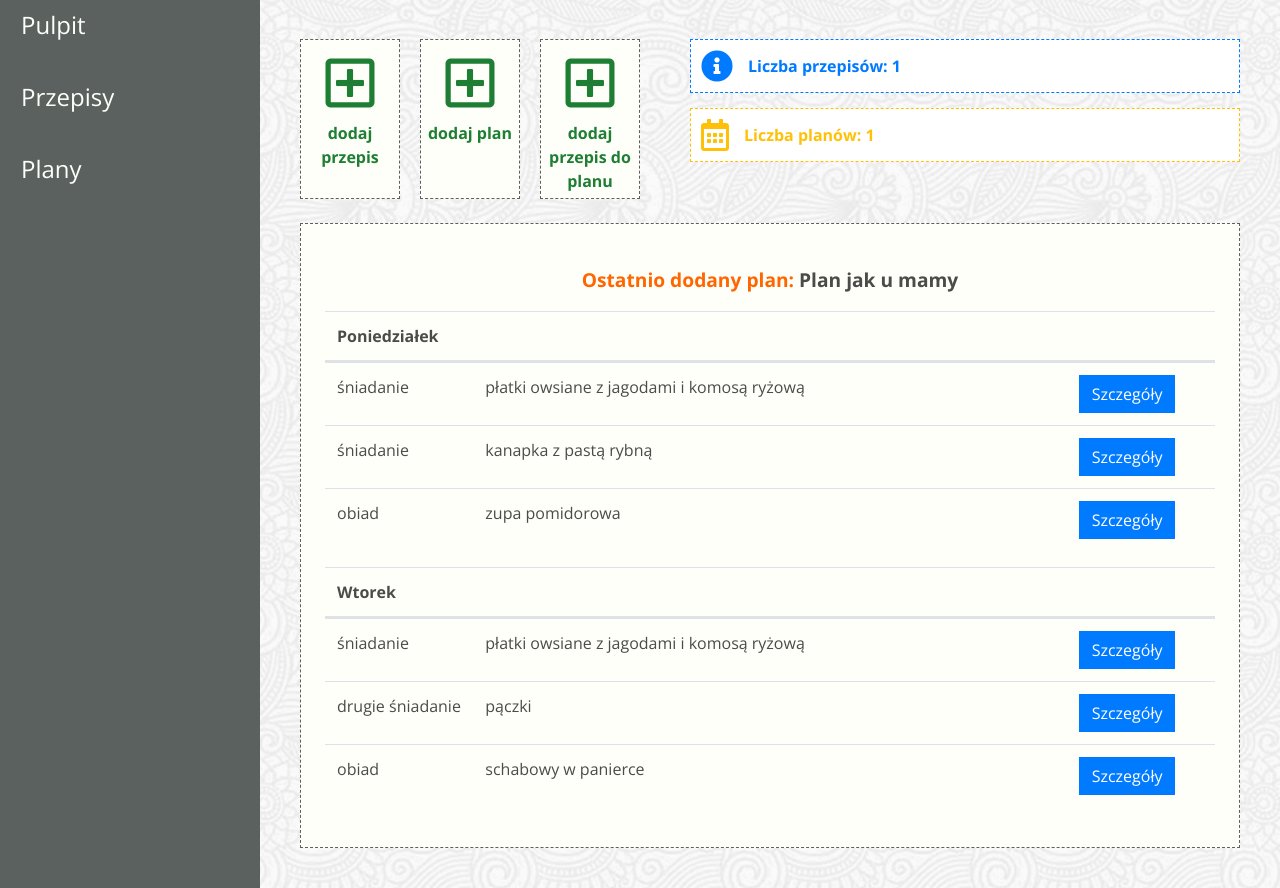
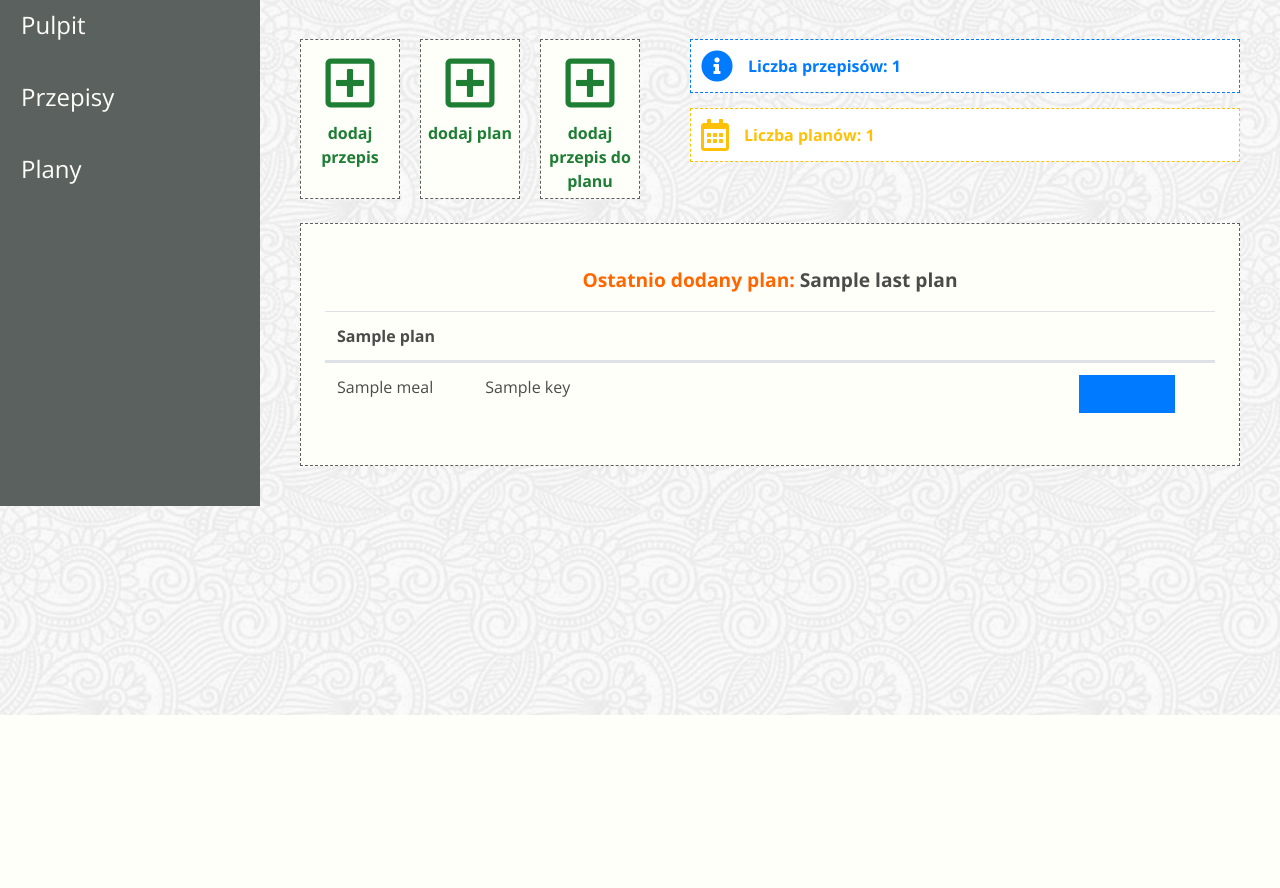
Before and after one commit to Luba-dotcam/Jedzonko, a Django app: template jedzonko/templates/dashboard.html in a window 1280 px wide. Shown: the part 85-973 px from the top of the page. After the commit the page ends 800 px from the top, so only its background shows below. Run offline with Django 3.2, Linux system fonts and the light colour scheme; the template is opened without the code that fills it: most values are stand-ins (such as "Sample title", 1, 10 or a date in 2020); some libraries are stand-ins or nearby versions; some web fonts are replaced.

Commit message:
Add LastPlan and url Details Recipe

```diff
--- a/jedzonko/templates/dashboard.html
+++ b/jedzonko/templates/dashboard.html
@@ -36,59 +36,30 @@
                 </div>
                 <div class="m-4 p-4 border-dashed">
                     <h2 class="dashboard-content-title">
-                        <span>Ostatnio dodany plan:</span> Plan jak u mamy
+                        <span>Ostatnio dodany plan:</span> {{ last_plan.name }}
                     </h2>
                     <table class="table">
+                        {% for plan, orders in plans.items %}
                         <thead>
                             <tr class="d-flex">
-                                <th class="col-2">Poniedziałek</th>
+                                <th class="col-2">{{ plan }}</th>
                                 <th class="col-8"></th>
                                 <th class="col-2"></th>
                             </tr>
                         </thead>
                         <tbody>
-                            <tr class="d-flex">
-                                <td class="col-2">śniadanie</td>
-                                <td class="col-8">płatki owsiane z jagodami i komosą ryżową</td>
-                                <td class="col-2"><button type="button" class="btn btn-primary rounded-0">Szczegóły</button></td>
-                            </tr>
-                            <tr class="d-flex">
-                                <td class="col-2">śniadanie</td>
-                                <td class="col-8">kanapka z pastą rybną</td>
-                                <td class="col-2"><button type="button" class="btn btn-primary rounded-0">Szczegóły</button></td>
-                            </tr>
-                            <tr class="d-flex">
-                                <td class="col-2">obiad</td>
-                                <td class="col-8">zupa pomidorowa</td>
-                                <td class="col-2"><button type="button" class="btn btn-primary rounded-0">Szczegóły</button></td>
-                            </tr>
+                            {% for key in orders.values %}
+
+                                <tr class="d-flex">
+                                    <td class="col-2">{{ key.meal }}</td>
+                                    <td class="col-8">{{ key.recipe_name }}</td>
+                                    <td class="col-2"><button type="button" class="btn btn-primary rounded-0" >
+                                        <a href="{%  url 'recipe-details' key.id_recipe %}">
+                                        Szczegóły</a></button></td>
+                                </tr>
+                            {% endfor %}
                         </tbody>
-                    </table>
-                    <table class="table">
-                        <thead>
-                            <tr class="d-flex">
-                                <th class="col-2">Wtorek</th>
-                                <th class="col-8"></th>
-                                <th class="col-2"></th>
-                            </tr>
-                        </thead>
-                        <tbody>
-                            <tr class="d-flex">
-                                <td class="col-2">śniadanie</td>
-                                <td class="col-8">płatki owsiane z jagodami i komosą ryżową</td>
-                                <td class="col-2"><button type="button" class="btn btn-primary rounded-0">Szczegóły</button></td>
-                            </tr>
-                            <tr class="d-flex">
-                                <td class="col-2">drugie śniadanie</td>
-                                <td class="col-8">pączki</td>
-                                <td class="col-2"><button type="button" class="btn btn-primary rounded-0">Szczegóły</button></td>
-                            </tr>
-                            <tr class="d-flex">
-                                <td class="col-2">obiad</td>
-                                <td class="col-8">schabowy w panierce</td>
-                                <td class="col-2"><button type="button" class="btn btn-primary rounded-0">Szczegóły</button></td>
-                            </tr>
-                        </tbody>
+                        {% endfor %}
                     </table>
                 </div>
 {% endblock content %}
```
Also changed, not shown: jedzonko/views.py (+29 -3 lines).
